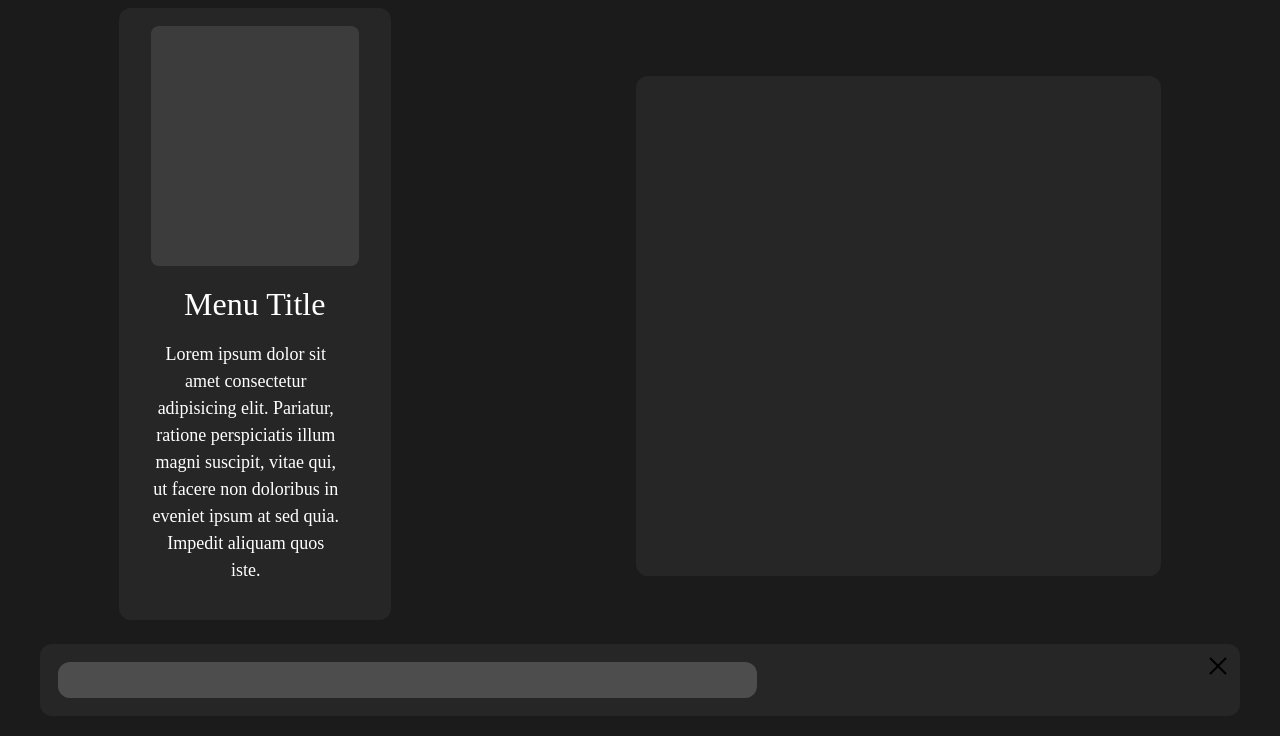
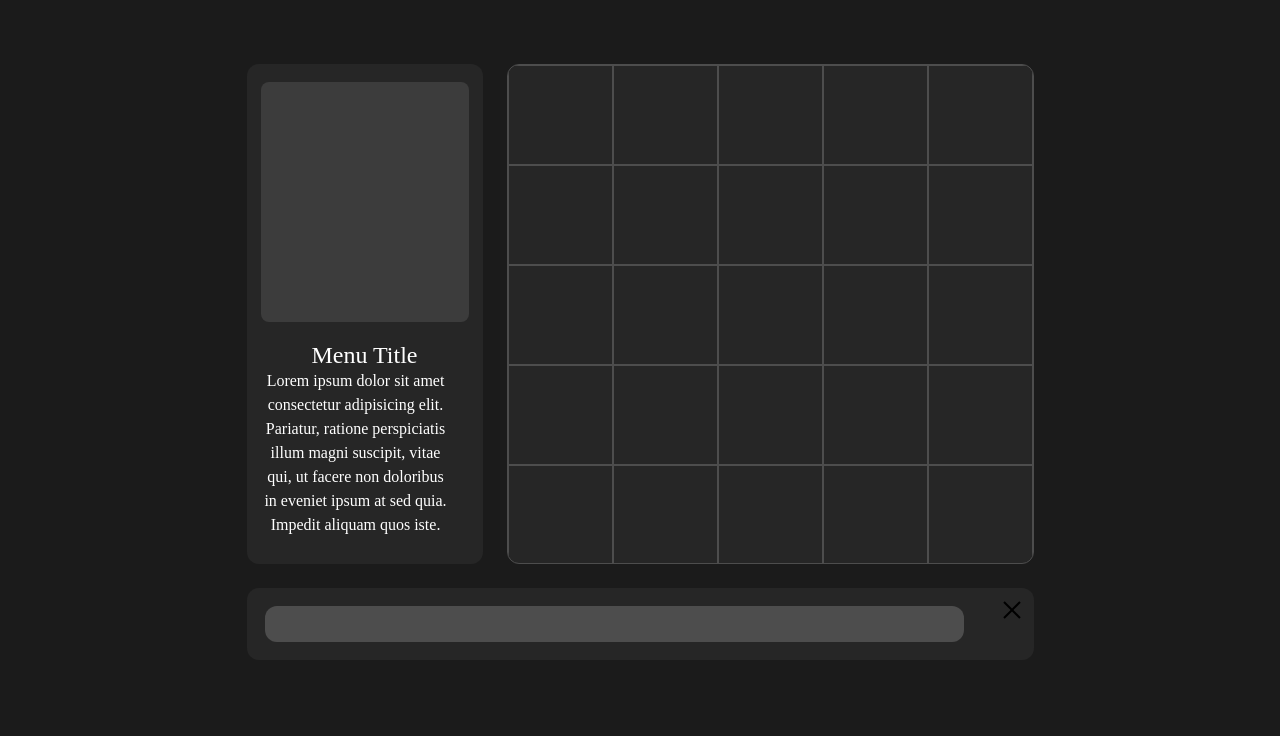
Before and after one commit to ideapadkn/test-task, a Vue app: page / in a window 1280 px wide. Shown: the top 736 px of the page. Built offline with nearby package versions, Linux system fonts and the light colour scheme.

Commit message:
fix some bugs interface

```diff
--- a/src/assets/main.css
+++ b/src/assets/main.css
@@ -1,9 +1,15 @@
+* {
+  padding: 0;
+  margin: 0;
+  box-sizing: border-box;
+}
+
 body {
   background-color: rgb(27, 27, 27);
 }
 
 .container {
-  max-width: 1200px;
-  margin: 0 auto;
+  max-width: 817px;
+  margin: 5% auto;
   padding: 0 15px;
 }
--- a/src/components/Footer.vue
+++ b/src/components/Footer.vue
@@ -1,6 +1,6 @@
 <script setup></script>
 <template>
-  <div class="container">
+  <div>
     <div class="footer">
       <div class="footer__content">
 
--- a/src/components/Inventory.vue
+++ b/src/components/Inventory.vue
@@ -2,14 +2,36 @@
 import InventoryItem from './InventoryItem.vue';
 import { ref } from 'vue'
 const items = ref([])
-
-
 </script>
 
 <template>
-  <div class="container">
+  <div>
     <div class="inventory">
-      <InventoryItem v-for="item in items" :key="item.id" />
+      <InventoryItem />
+      <InventoryItem />
+      <InventoryItem />
+      <InventoryItem />
+      <InventoryItem />
+      <InventoryItem />
+      <InventoryItem />
+      <InventoryItem />
+      <InventoryItem />
+      <InventoryItem />
+      <InventoryItem />
+      <InventoryItem />
+      <InventoryItem />
+      <InventoryItem />
+      <InventoryItem />
+      <InventoryItem />
+      <InventoryItem />
+      <InventoryItem />
+      <InventoryItem />
+      <InventoryItem />
+      <InventoryItem />
+      <InventoryItem />
+      <InventoryItem />
+      <InventoryItem />
+      <InventoryItem />
     </div>
   </div>
 </template>
@@ -17,9 +39,12 @@ const items = ref([])
 
 <style lang="scss" scoped>
 .inventory {
+  display: flex;
+  flex-wrap: wrap;
+  background-color: rgba(38, 38, 38, 1);
   border-radius: 12px;
-  background-color: rgba(38, 38, 38, 1);
-  width: 525px;
   height: 500px;
+  overflow: hidden;
+  border: 1px solid rgba(77, 77, 77, 1);
 }
 </style>
--- a/src/components/InventoryItem.vue
+++ b/src/components/InventoryItem.vue
@@ -3,7 +3,7 @@
 </script>
 
 <template>
-  <div class="container">
+  <div>
     <div class="inventory__item">
       <div class="inventory__item-content">
 
--- a/src/components/Menu.vue
+++ b/src/components/Menu.vue
@@ -3,7 +3,7 @@
 </script>
 
 <template>
-  <div class="container">
+  <div>
     <div class="menu">
       <div class="menu__content">
         <div class="menu__content-img">
@@ -44,8 +44,7 @@
   display: flex;
   align-items: center;
   flex-direction: column;
-  margin-bottom: 24px;
-
+  height: 500px;
   &__content {
     text-align: center;
 
@@ -57,13 +56,13 @@
 
     &-title {
       color: #fff;
-      font-size: 32px;
+      font-size: 24px;
 
     }
 
     &-text {
       color: #fff;
-      font-size: 18px;
+      font-size: 16px;
       line-height: 150%;
       width: 190px;
     }
--- a/src/views/HomeView.vue
+++ b/src/views/HomeView.vue
@@ -5,7 +5,7 @@ import Inventory from '../components/Inventory.vue';
 </script>
 
 <template>
-  <div>
+  <div class="container">
     <div class="main">
       <div class="main__content">
         <Menu />
@@ -18,9 +18,9 @@ import Inventory from '../components/Inventory.vue';
 
 <style lang="scss" scoped>
   .main {
+    margin-bottom: 24px;
     &__content {
       display: flex;
-      align-items: center;
       gap: 24px;
     }
   }
```
